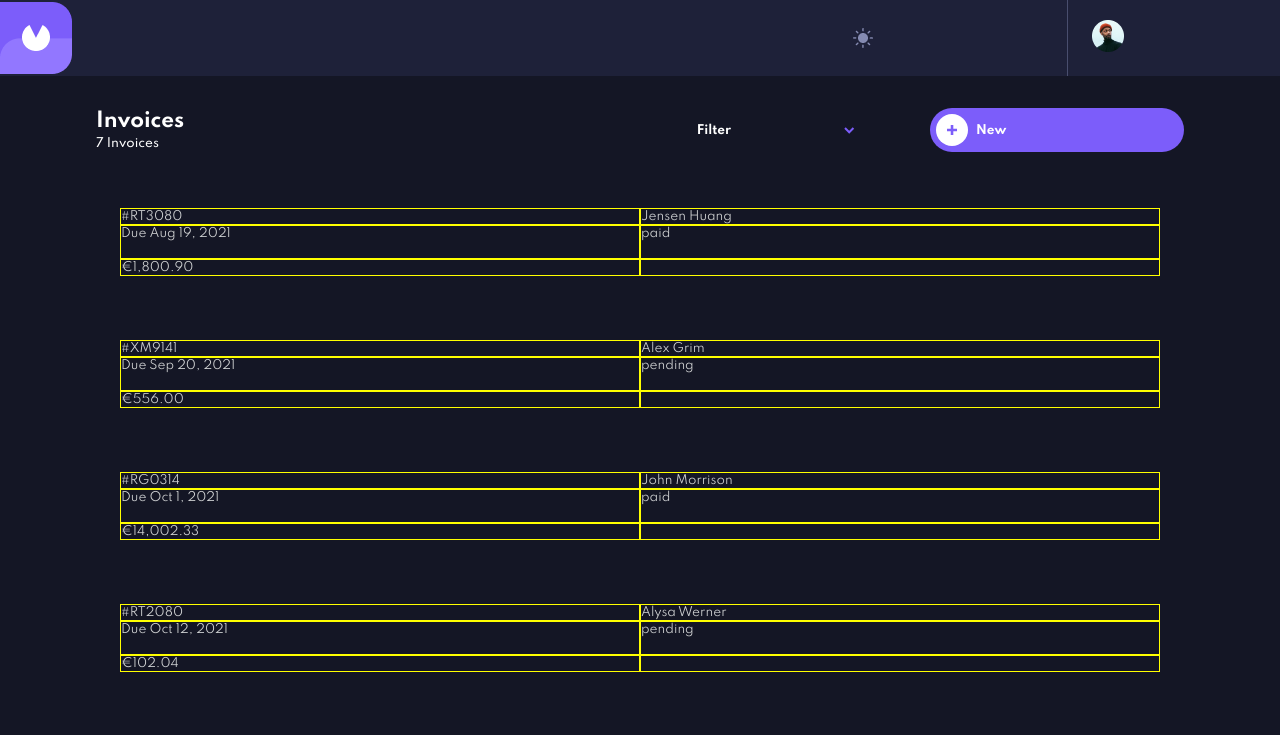
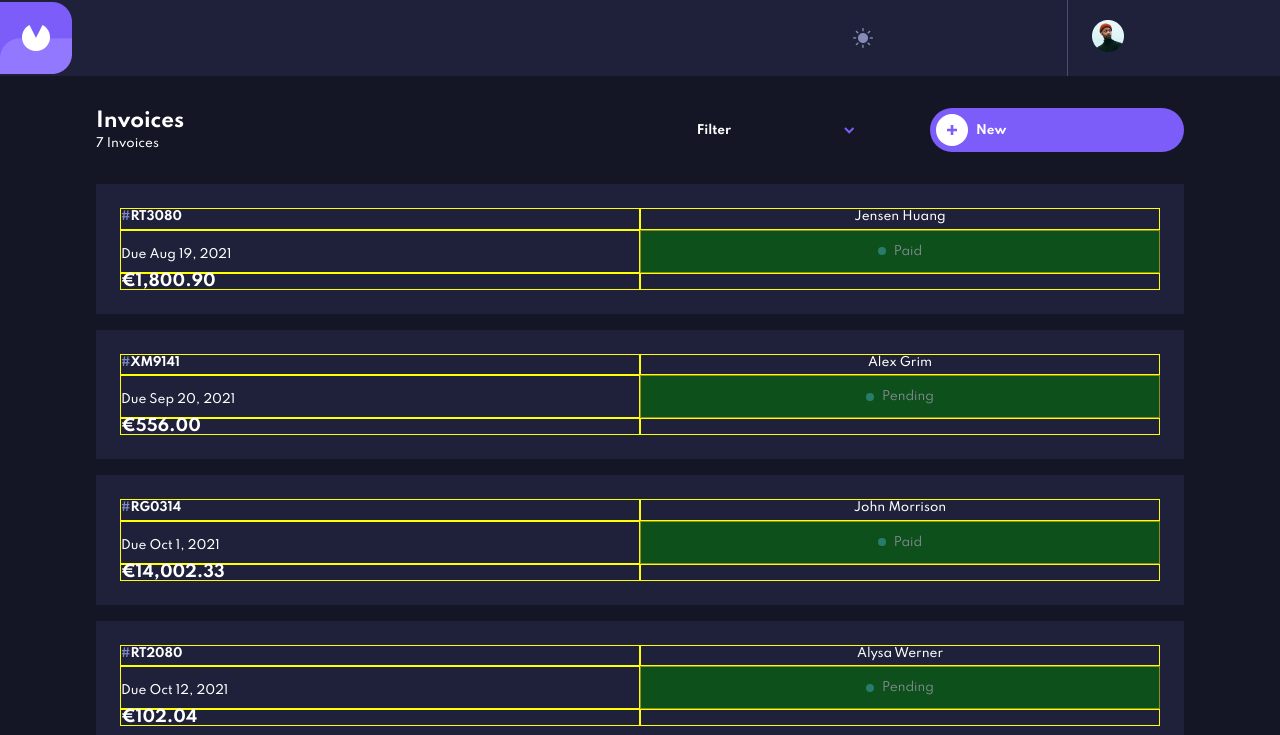
Before and after one commit to DavyFungALoi/angular-invoice-app, an Angular app: page / in a window 1280 px wide. Shown: the top 735 px of the page. Built offline with nearby package versions, Linux system fonts and the light colour scheme.

Commit message:
added base css

```diff
--- a/src/app/components/invoice-card/invoice-card.component.html
+++ b/src/app/components/invoice-card/invoice-card.component.html
@@ -3,6 +3,9 @@
   <div class="item invoice-paymentDue">Due {{ invoice.paymentDue | date }}</div>
   <div class="item invoice-name">{{ invoice.clientName }}</div>
   <div class="item invoice-total">{{ invoice.total | currency: "EUR" }}</div>
-  <div class="item invoice-status">{{ invoice.status }}</div>
+  <div class="item invoice-status">
+    <div class="oval-small"></div>
+    <div class="invoice-status-text">{{ invoice.status | titlecase }}</div>
+  </div>
   <div class="item placeholder"></div>
 </div>
--- a/src/app/components/invoice-card/invoice-card.component.scss
+++ b/src/app/components/invoice-card/invoice-card.component.scss
@@ -1,6 +1,7 @@
 @import "../../../styles.scss";
 
 .invoice-card-container {
+  background-color: $background-color-secondary;
   padding: 1.5rem;
   margin-bottom: 1rem;
   display: grid;
@@ -11,25 +12,47 @@
 
   grid-template-columns: 1fr 1fr;
   grid-template-rows: 1fr 2fr;
+  color: $font-color-secondary;
+  span {
+    color: #7e88c3;
+  }
+  .invoice-id {
+    grid-area: id;
+    font-weight: 700;
+  }
+  .invoice-name {
+    grid-area: name;
+    font-weight: 500;
+    text-align: center;
+  }
+  .invoice-paymentDue {
+    grid-area: paymentDue;
+    font-weight: 500;
+    padding-top: 1rem;
+  }
+  .invoice-total {
+    grid-area: total;
+    font-size: 1rem;
+    font-weight: 700;
+  }
+  .invoice-status {
+    grid-area: status;
+    display: flex;
+    justify-content: center;
+    align-items: center;
+    background-color: green;
+    padding: 0.8125rem 17%;
+    opacity: 50%;
+    .invoice-status-text {
+      margin-left: 0.5rem;
+      line-height: 0.9375rem;
+      opacity: 100%;
+    }
+  }
+  .placeholder {
+    grid-area: placeholder;
+  }
 }
 .item {
   border: 1px solid yellow;
 }
-.invoice-id {
-  grid-area: id;
-}
-.invoice-name {
-  grid-area: name;
-}
-.invoice-paymentDue {
-  grid-area: paymentDue;
-}
-.invoice-total {
-  grid-area: total;
-}
-.invoice-status {
-  grid-area: status;
-}
-.placeholder {
-  grid-area: placeholder;
-}
--- a/src/styles.scss
+++ b/src/styles.scss
@@ -11,6 +11,7 @@ $font-line-height-secondary: 1.125rem;
 
 ///Dark Theme
 $background-color-primary: #141625;
+$background-color-secondary: #1e2139;
 $font-color-primary: #d1d3d4;
 $font-color-secondary: #ffffff;
 $font-color-three: rgba(223, 227, 250, 1);
@@ -42,3 +43,10 @@ h3 {
   font-size: 1rem;
   line-height: 1.5rem;
 }
+
+.oval-small {
+  width: 8px;
+  height: 8px;
+  background: rgba(51, 214, 159, 1);
+  border-radius: 50%;
+}
```
